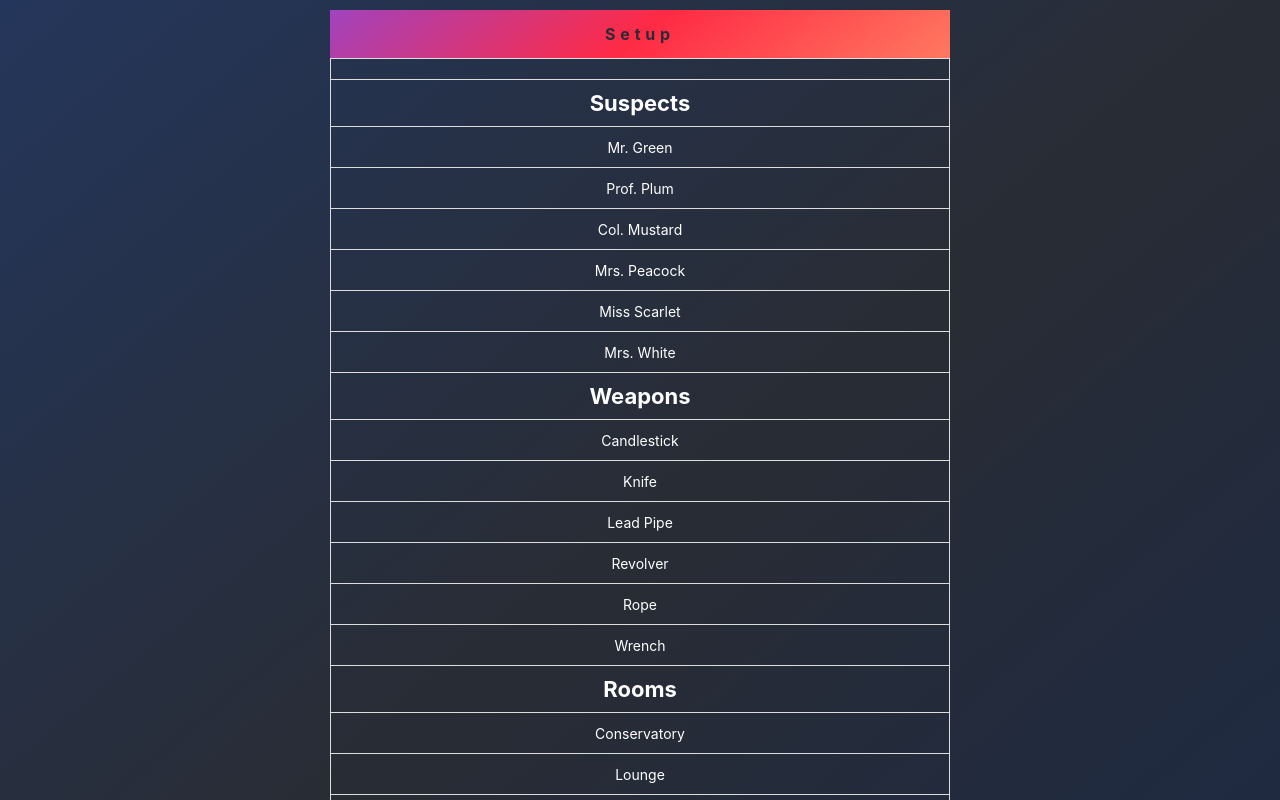
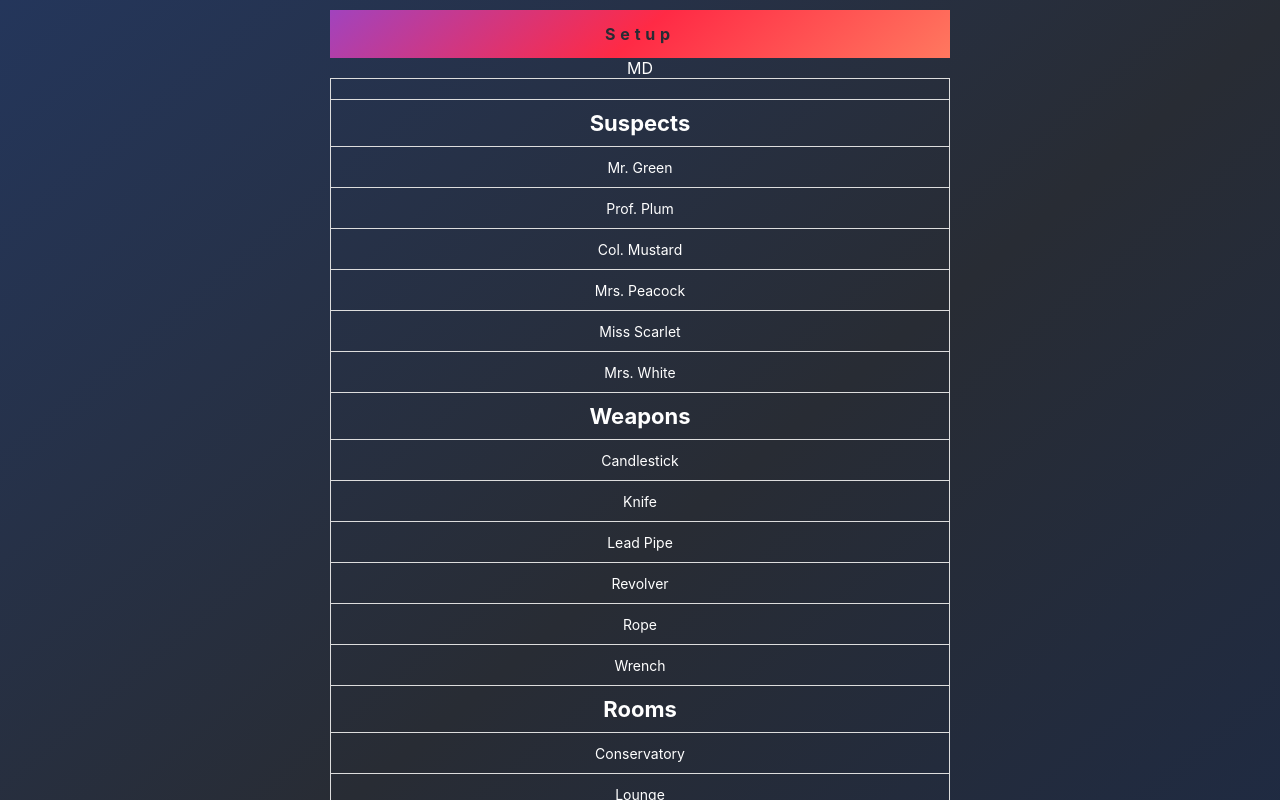
Before and after one commit to jacobhamblin/clue-helper, a React (Create React App) app: page / in a window 1280 px wide. Both pictures are taken after a click on the element "Play". Shown: the top 800 px of the page. Built offline with nearby package versions, Linux system fonts and the light colour scheme.

Commit message:
toggle version wip

```diff
--- a/src/Gameplay/index.js
+++ b/src/Gameplay/index.js
@@ -83,8 +83,14 @@ class Gameplay extends Component {
     ];
     return <>{rowScaffolding.map(row => this.populateRowsOfType(row))}</>;
   }
+  toggleVersion() {
+    const version = this.state.version == 'md' ? 'classic' : 'md';
+    this.setState({version,})
+  }
   render() {
-    const playerNames = this.state.players.map(player => player.name);
+    const { players, version } = this.state;
+    const playerNames = players.map(player => player.name);
+    const active = version == 'md' ? 'active' : '';
     return (
       <div className="Game offset-md-3 col-md-6 col-xs-12">
         <div
@@ -93,6 +99,13 @@ class Gameplay extends Component {
             this.returnToSetup();
           }}>
           Setup
+        </div>
+        <div
+          className={`master-detective ${active}`}
+          onClick={() => {
+            this.toggleVersion();
+          }}>
+          MD
         </div>
         <table className="tracker">
           <tbody>
```
